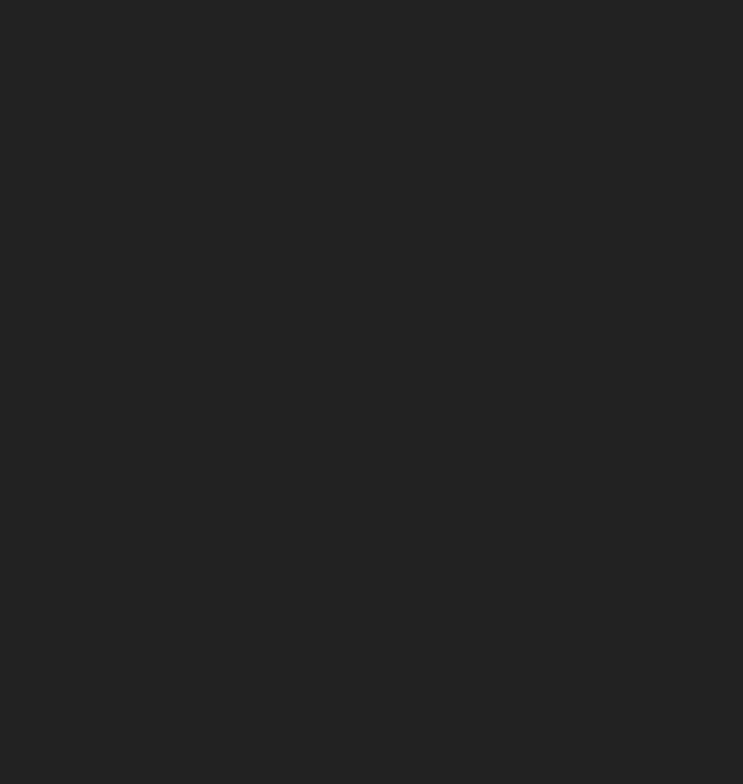
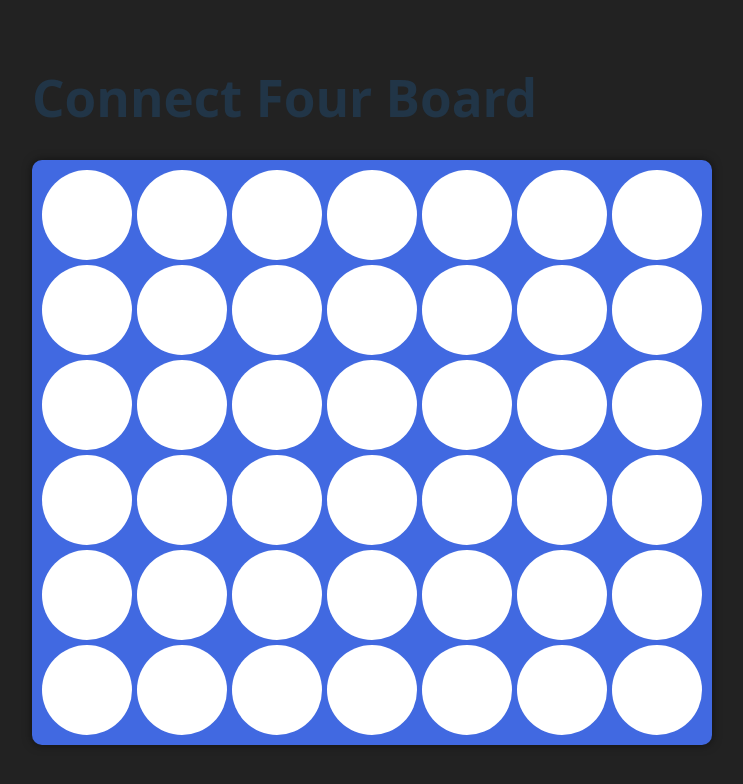
Before and after one commit to shashank-bingading/Connect_Four, a React (Vite) app in the folder Frontend/Connect_Four/: page / in a window 1280 px wide. Shown: the top 784 px of the page, without its empty margins (268-1011 px from the left). Built offline with nearby package versions, Linux system fonts and the light colour scheme.

Commit message:
Fixed the mutation issue

```diff
--- a/Frontend/Connect_Four/src/Components/board.jsx
+++ b/Frontend/Connect_Four/src/Components/board.jsx
@@ -18,17 +18,16 @@ const Board = () => {
                 setBoard(newBoard);
                 setCurrentPlayer(currentPlayer === "R" ? "Y" : "R");
                 break;
-            }};
+            }}
 
-
-
+    }
   return (
     <div style={{justifyContent:'center',alignItems:'center'}}>
         <h1>Connect Four Board</h1>
         <div className='board'>
-        {Array.from({length: rows}).fill(0).map((a,rowindex)=>(
+        {board.map((a,rowindex)=>(
             <div key={rowindex} className='row'>
-                {Array(cols).fill(0).map((b,colindex)=>(
+                {a.map((b,colindex)=>(
                     <div key={colindex} className='col'
                     onClick={()=>handleClickCell(colindex)}>
                         {b == "R" && <div className='red-disc'></div>}
@@ -41,6 +40,6 @@ const Board = () => {
 
     </div>
   )
-}}
+}
 
 export default Board
```
